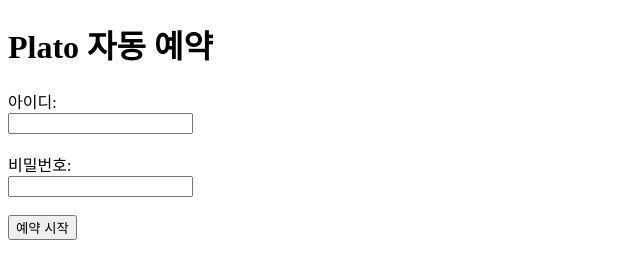
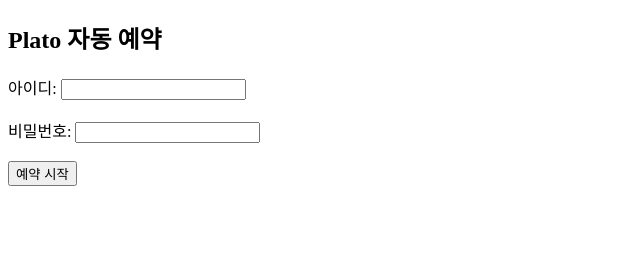
Before and after one commit to jinilee21/plato-web, a plain HTML site: page templates/index.html in a window 1280 px wide. Shown: the whole page, without its empty margins (0-640 px from the left). Drawn offline with Linux system fonts and the light colour scheme.

Commit message:
Re-add index.html for web form

```diff
--- a/templates/index.html
+++ b/templates/index.html
@@ -1,19 +1,20 @@
+<!-- templates/index.html -->
 <!DOCTYPE html>
 <html lang="ko">
 <head>
     <meta charset="UTF-8">
-    <title>자동 예약 시스템</title>
+    <title>Plato 자동 예약</title>
 </head>
 <body>
-    <h1>Plato 자동 예약</h1>
+    <h2>Plato 자동 예약</h2>
     <form method="POST">
-        <label for="user_id">아이디:</label><br>
-        <input type="text" id="user_id" name="user_id" required><br><br>
+        <label for="user_id">아이디:</label>
+        <input type="text" name="user_id" required><br><br>
 
-        <label for="user_pw">비밀번호:</label><br>
-        <input type="password" id="user_pw" name="user_pw" required><br><br>
+        <label for="user_pw">비밀번호:</label>
+        <input type="password" name="user_pw" required><br><br>
 
-        <input type="submit" value="예약 시작">
+        <button type="submit">예약 시작</button>
     </form>
 </body>
 </html>
```
